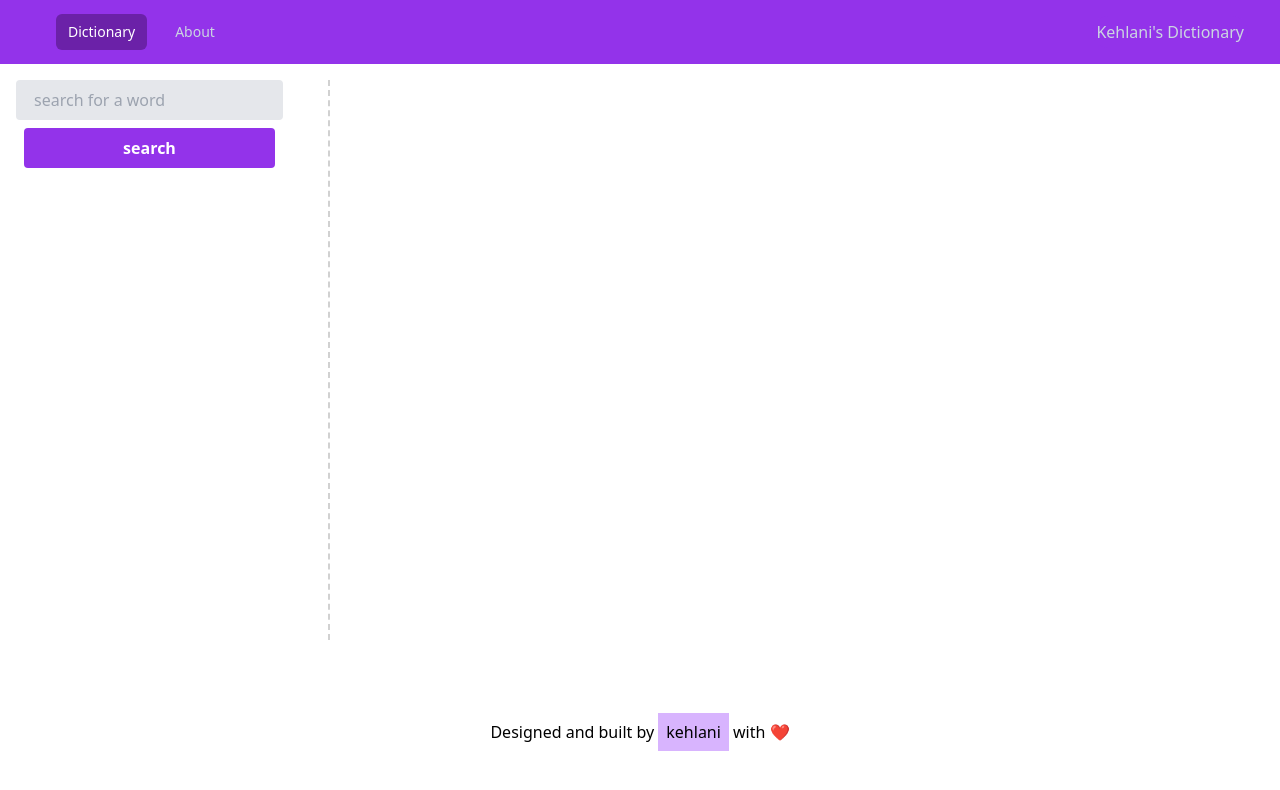
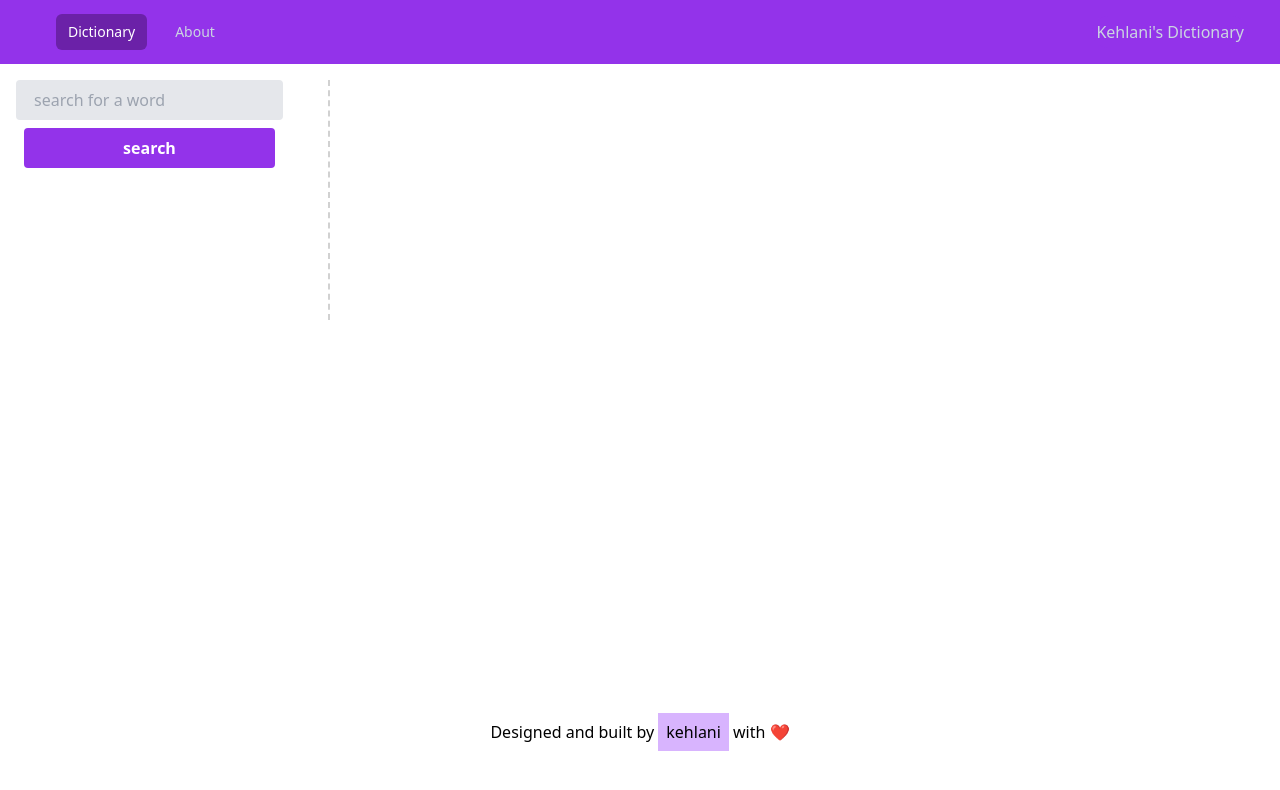
Before and after one commit to kelani34/Dictionary, a React (Vite) app: page / in a window 1280 px wide. Shown: the top 790 px of the page. Built offline with nearby package versions, Linux system fonts and the light colour scheme.

Commit message:
Style for mobile view

```diff
--- a/src/App.css
+++ b/src/App.css
@@ -3,3 +3,11 @@
     border-right: dashed 2px #d1d1d1;
     padding-right: 45px;
 }
+
+@media only screen and (min-width: 900px){
+    .dictionary-half{
+        height: 30vh;
+        border-right: dashed 2px #d1d1d1;
+        padding-right: 45px;
+    }
+}
```
